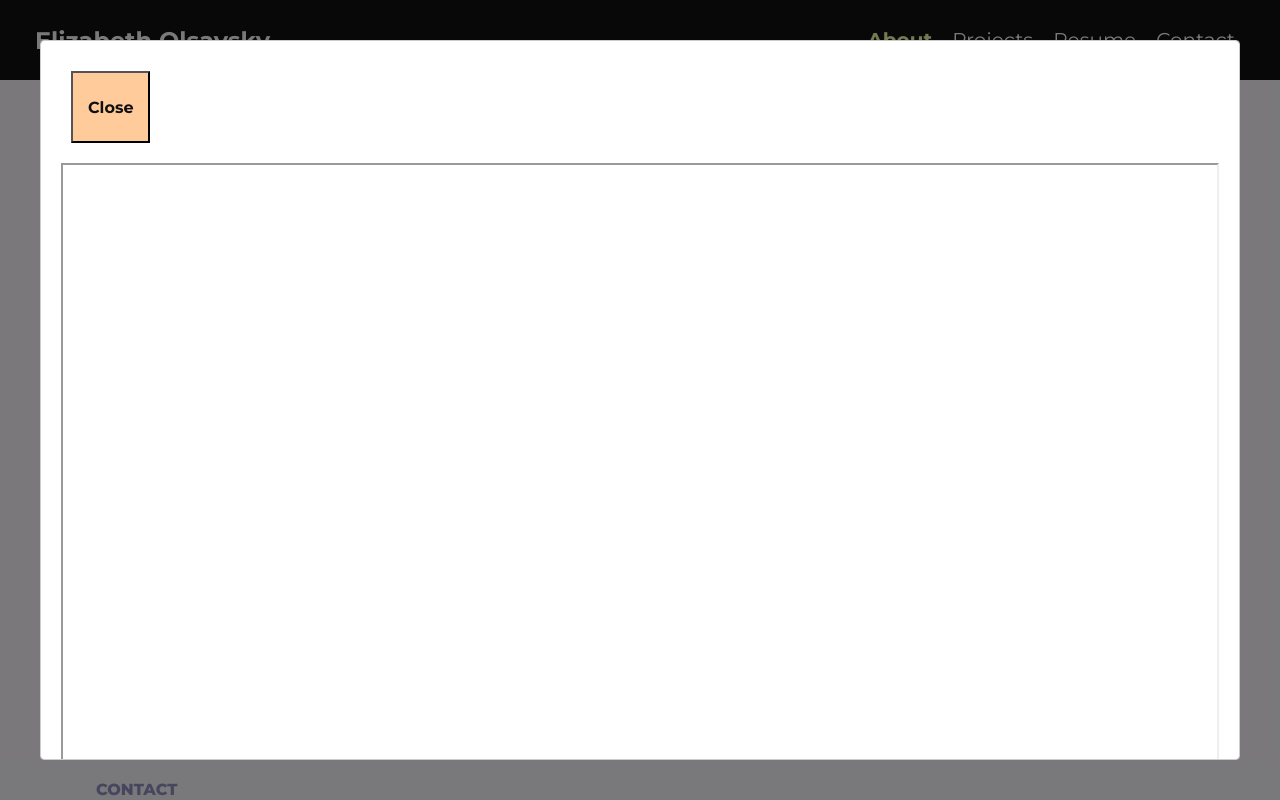
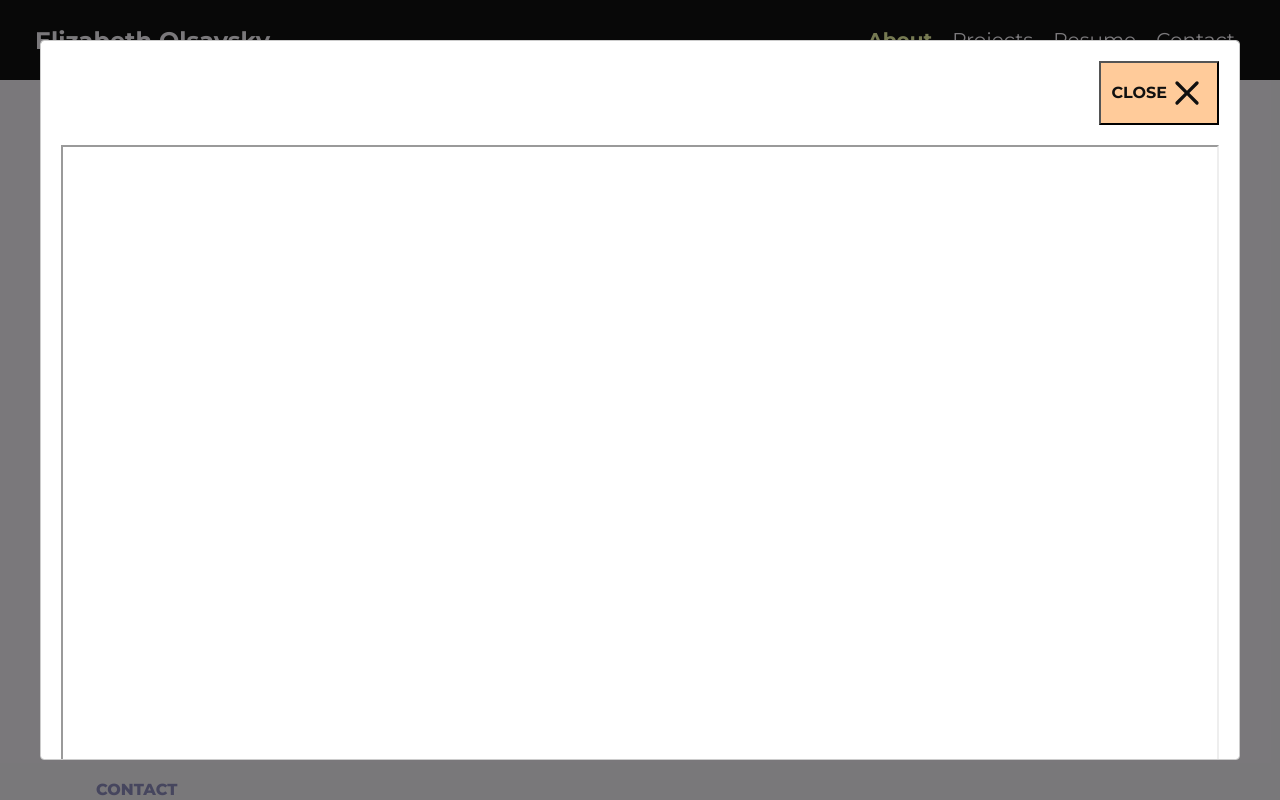
Before and after one commit to elizabetholsavsky/portfolio, a React (Create React App) app: page / in a window 1280 px wide. Both pictures are taken after a click on the button "View PDF". Built offline with nearby package versions, Linux system fonts and the light colour scheme.

Commit message:
add close svg component and add to modal close button, align button to right side of modal

```diff
--- a/src/components/ScrollContainer/Resume/Resume.css
+++ b/src/components/ScrollContainer/Resume/Resume.css
@@ -6,9 +6,12 @@
     right: 0;
     bottom: 0;
     background-color: rgba(0, 0, 0, 0.5);
+    display: flex;
+    align-items: center;
+    justify-content: center;
 }
 
-.download-button, .view-button, .close-button {
+.download-button, .view-button {
     height: 72px;
     padding: 0 15px 0 15px;
     font-size: 1rem;
@@ -38,6 +41,12 @@
     background-color: var(--action);
     margin-bottom: 20px;
     text-align: right;
+    display: block;
+    margin-left: auto;
+    padding: 10px;
+    font-size: 1rem;
+    font-weight: bold;
+    color: var(--text);
 }
 
 .resume-button-container {
@@ -58,6 +67,21 @@
     line-height: 1;
 }
 
+.resume-button-container {
+    display: flex;
+    justify-content: right;
+}
+
+.modal-button-container button div {
+    display: flex;
+    align-items: center;
+    justify-content: center;
+}
+
+.modal-button-container button span {
+    line-height: 1;
+}
+
 @media(max-width: 375px) {
     #resume .content-text {
         padding-bottom: 0;
--- a/src/components/ScrollContainer/Resume/ViewButton.js
+++ b/src/components/ScrollContainer/Resume/ViewButton.js
@@ -2,6 +2,7 @@ import React, { useState } from 'react';
 import Modal from 'react-modal';
 import resumePDF from '../images/Olsavsky-Resume.pdf';
 import SvgEye from '../SVG/Eye';
+import SvgClose from '../SVG/Close';
 import './Resume.css';
 
 const ViewButton = () => {
@@ -32,7 +33,16 @@ const ViewButton = () => {
                 ariaHideApp={false}
                 overlayClassName="custom-overlay"
             >
-                <button className="close-button" onClick={closeModal}>Close</button>
+
+                <div className="modal-button-container">
+                    <button className="close-button" onClick={closeModal}>
+                        <div>
+                            <span>CLOSE</span> <SvgClose/>
+                        </div>
+                    </button>
+                </div>
+
+
                 <iframe src={resumePDF} title="PDF Viewer" width="100%" height="100%" />
             </Modal>
         </div>
--- /dev/null
+++ b/src/components/ScrollContainer/SVG/Close.js
@@ -0,0 +1,20 @@
+import React from 'react';
+import "./SVG.css"
+
+const SvgClose = (props) => (
+  <svg
+    xmlns="http://www.w3.org/2000/svg"
+    width="40px"
+    height="40px"
+    fill="none"
+    viewBox="0 0 24 24"
+    {...props}
+  >
+    <path
+      fillRule="evenodd"
+      d="M5.293 5.293a1 1 0 0 1 1.414 0L12 10.586l5.293-5.293a1 1 0 1 1 1.414 1.414L13.414 12l5.293 5.293a1 1 0 0 1-1.414 1.414L12 13.414l-5.293 5.293a1 1 0 0 1-1.414-1.414L10.586 12 5.293 6.707a1 1 0 0 1 0-1.414Z"
+      clipRule="evenodd"
+    />
+  </svg>
+);
+export default SvgClose;
--- a/src/components/ScrollContainer/SVG/SVG.css
+++ b/src/components/ScrollContainer/SVG/SVG.css
@@ -15,11 +15,14 @@
     padding-right: 2px;
 }
 
-.view-button svg {
+.view-button svg, .close-button svg {
     fill: var(--text);
     width: 40px;
     min-width: 40px;
     height: auto;
+}
+
+.view-button svg {
     padding-right: 2px;
 }
 
@@ -28,17 +31,14 @@
 }
 
 .download-button svg {
+    display: flex;
+    align-items: center;
+    justify-content: center;
     stroke: var(--text);
     width: 40px;
     min-width: 40px;
     padding-right: 2px;
     fill:none;
-}
-
-.download-button svg {
-    display: flex;
-    align-items: center;
-    justify-content: center;
 }
 
 /* contact */
```
Also changed, not shown: src/components/ScrollContainer/images/icons/close.svg (added).
